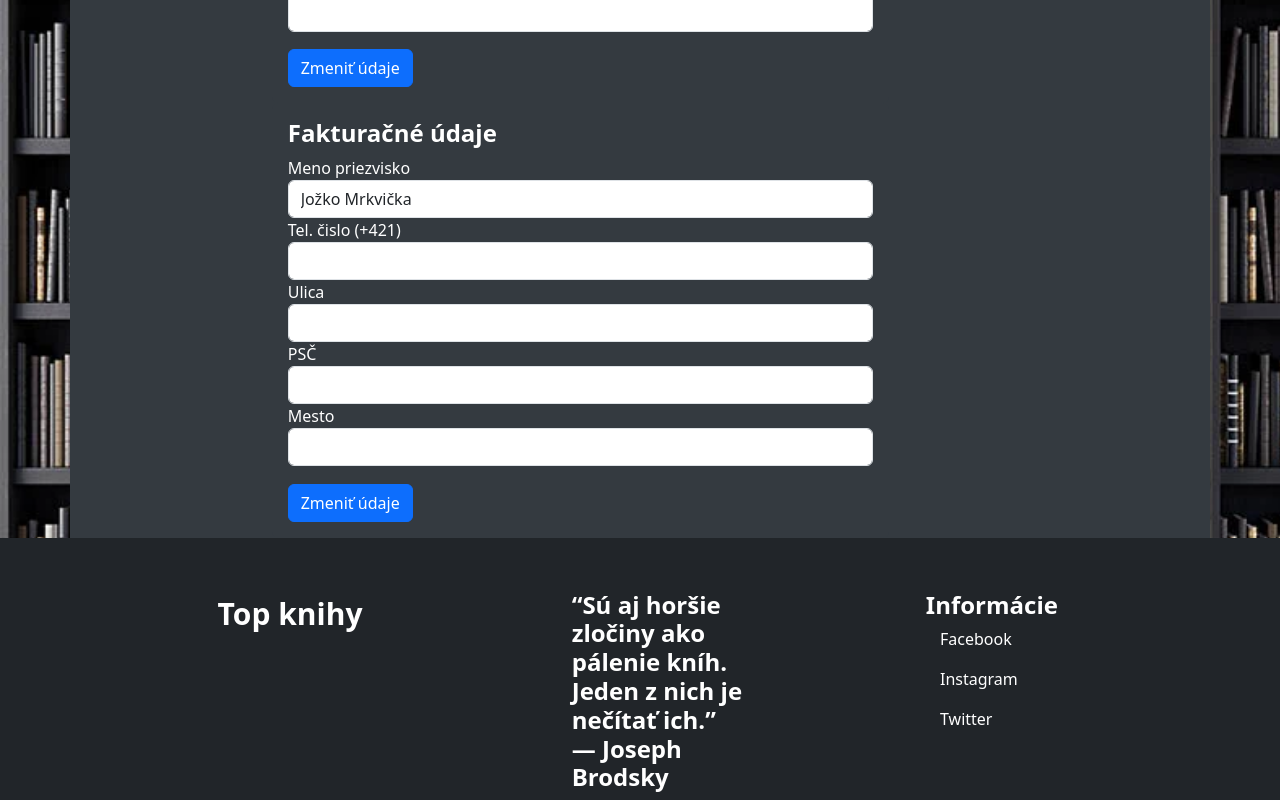
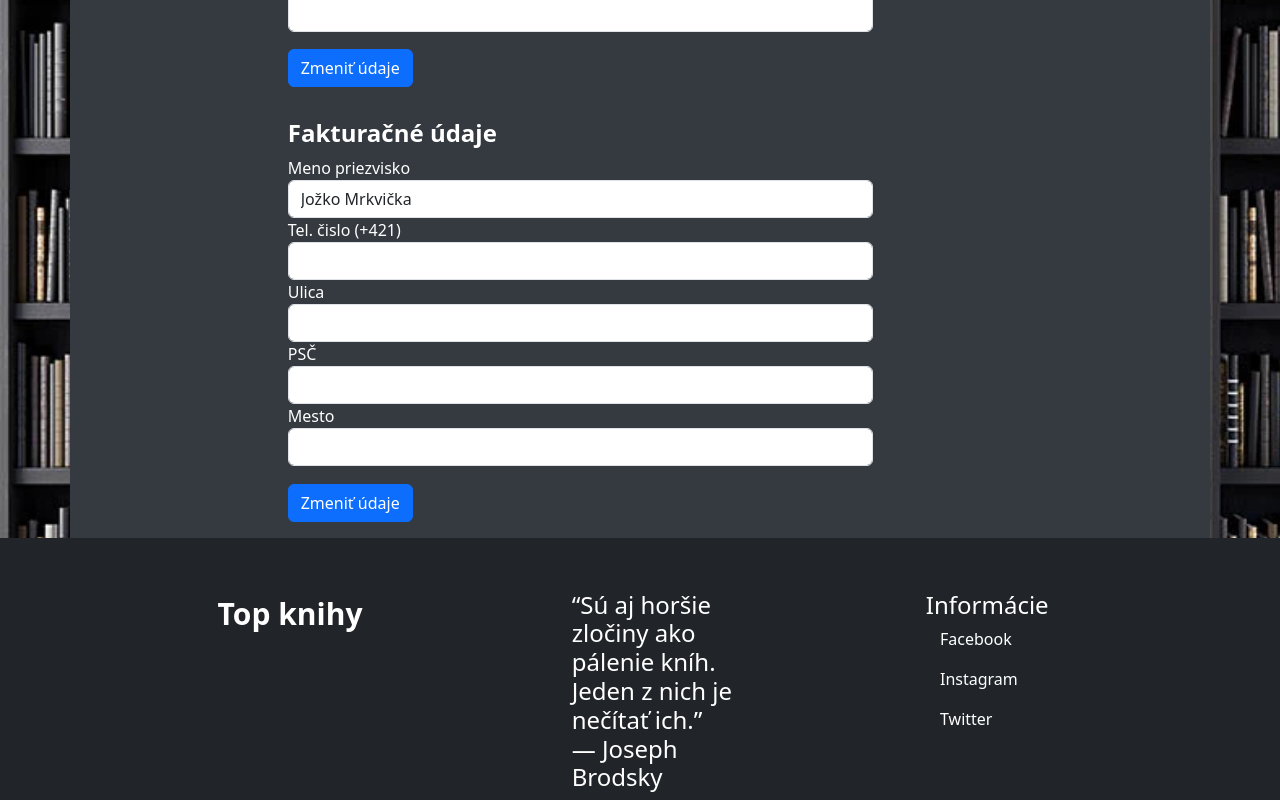
Before and after one commit to WhyAreYouWeak/VAII-Semestralka, a React (Create React App) app: page /profile-page in a window 1280 px wide. Shown: the part 359-1159 px from the top of the page. Built offline with nearby package versions, Linux system fonts and the light colour scheme.

Commit message:
small refactor

```diff
--- a/src/style/ProfilePage.css
+++ b/src/style/ProfilePage.css
@@ -3,7 +3,7 @@
     border: none !important;
 }
 
-h4 {
+.card-title {
     color: white !important;
     font-weight: bold;
 }
```
